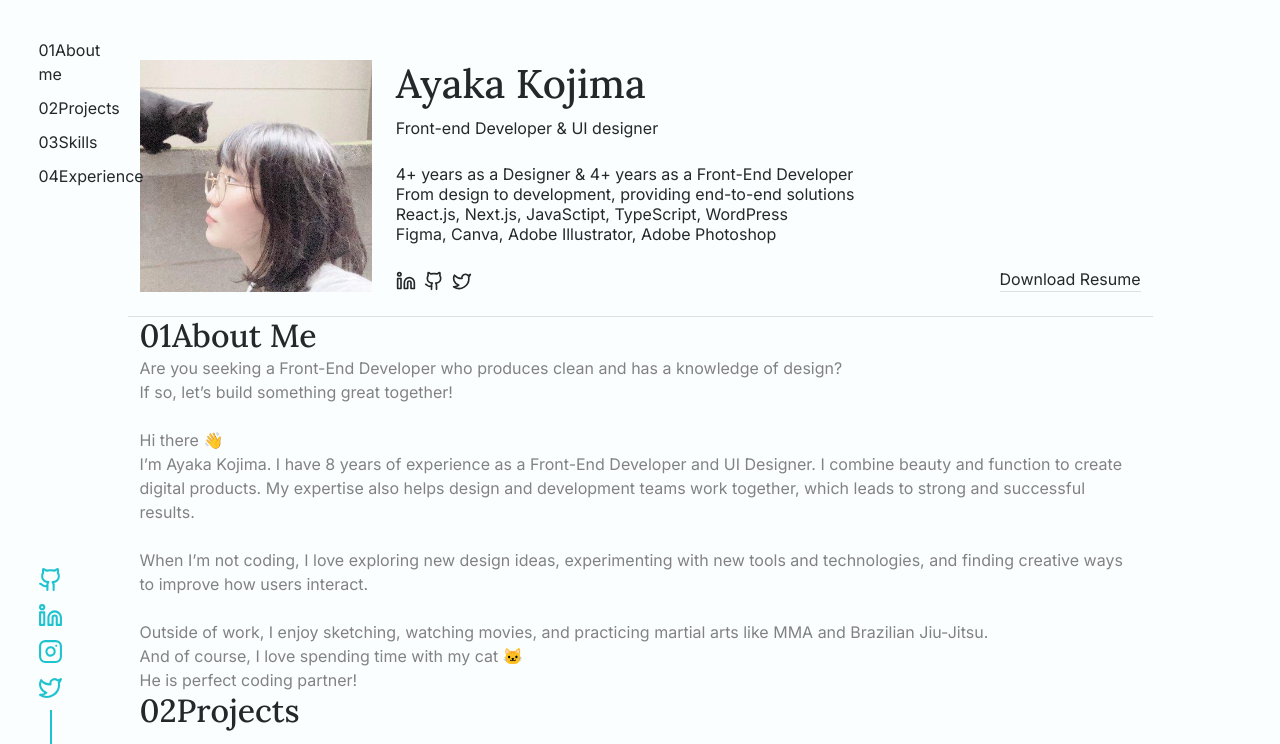
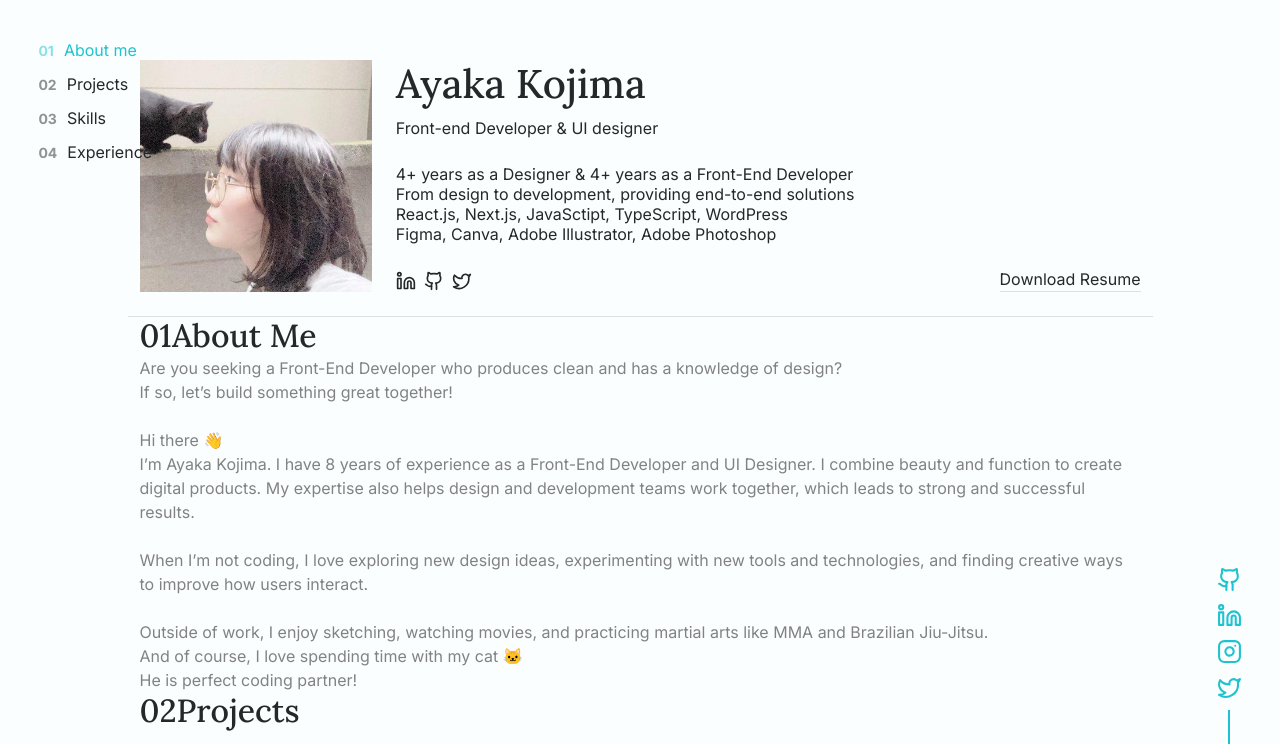
Before and after one commit to ayakakojimaak/portfolio, a Next.js app: page / in a window 1280 px wide. Shown: the top 744 px of the page. Built offline with nearby package versions, Linux system fonts and the light colour scheme; grey boxes are pictures that could not be loaded.

Commit message:
add SidebarSection

```diff
--- a/package.json
+++ b/package.json
@@ -10,6 +10,7 @@
   },
   "dependencies": {
     "bootstrap": "^5.3.3",
+    "gsap": "^3.12.7",
     "lucide-react": "^0.474.0",
     "next": "15.1.6",
     "react": "^19.0.0",
--- a/src/app/page.tsx
+++ b/src/app/page.tsx
@@ -1,7 +1,8 @@
 import React from "react";
 // import Header from "@/components/Header";
 import Hero from "@/components/Hero";
-import Sidebar from "@/components/Sidebar";
+import SidebarSection from "@/components/SidebarSection";
+import SideberSocial from "@/components/SidebarSocial";
 import AboutMe from "@/components/AboutMe";
 import Project from "@/components/Project";
 import Experience from "@/components/Experience";
@@ -30,7 +31,8 @@ export default function Home() {
       <Project />
       <Skill />
       <Experience />
-      <Sidebar sectionOrder={sectionOrder} />
+      <SidebarSection sectionOrder={sectionOrder} />
+      <SideberSocial />
     </div>
   );
 }
--- a/src/components/Sidebar.module.scss
+++ b/src/components/Sidebar.module.scss
@@ -1,3 +1,5 @@
+@import "../styles/partials/variables";
+
 $icon-size: 25px;
 
 .social {
@@ -5,15 +7,50 @@ $icon-size: 25px;
 }
 
 @media screen and (min-width: 1025px) {
-  .container {
+  .sidebarContainer {
+    position: fixed;
+    left: 3vw;
+    top: 3vw;
+    z-index: 100;
+  }
+
+  .sectionList {
+    list-style-type: none;
+    padding: 0;
+    margin: 0;
+  }
+
+  .sectionItem {
+    margin-bottom: 10px;
+
+    a {
       display: flex;
-    flex-direction: column;
+      align-items: center;
+      text-decoration: none;
+      &:hover,
+      &.active {
+        color: $primary-color;
+      }
+    }
+  }
+
+  .sectionKey {
+    font-size: 14px;
+    font-weight: bold;
+    margin-right: 10px;
+    opacity: 0.5;
+  }
+
+  .sectionTitle {
+    font-size: 16px;
+    overflow: hidden;
+    white-space: nowrap;
+  }
+
+  .socialContainer {
     position: fixed;
-    height: 100vh;
-    justify-content: space-between;
     bottom: 0px;
-    left: 3vw;
-  }
+    right: 3vw;
 
     .social {
       display: flex;
@@ -22,7 +59,7 @@ $icon-size: 25px;
       width: $icon-size;
       gap: 10px;
       svg {
-      stroke: #1fc3cf;
+        stroke: $primary-color;
       }
       &::after {
         content: "";
@@ -30,19 +67,8 @@ $icon-size: 25px;
         width: 2px;
         height: 90px;
         margin: 0px auto;
-      background-color: #1fc3cf;
+        background-color: $primary-color;
       }
     }
-
-  .nav {
-    display: flex;
-    flex-direction: column;
-    text-align: left;
-    width: $icon-size;
-    padding-top: 3vw;
-    gap: 10px;
-  }
-  .navTitle {
-    writing-mode: sideways-lr;
   }
 }
--- /dev/null
+++ b/src/components/SidebarSection.tsx
@@ -0,0 +1,54 @@
+"use client";
+
+import type React from "react";
+import { useEffect, useState, useRef } from "react";
+import type { Section } from "@/app/page";
+import styles from "./Sidebar.module.scss";
+import { gsap } from "gsap";
+import { ScrollTrigger } from "gsap/ScrollTrigger";
+
+gsap.registerPlugin(ScrollTrigger);
+
+interface SidebarProps {
+  sectionOrder: Section[];
+}
+
+const SidebarSection: React.FC<SidebarProps> = ({ sectionOrder }) => {
+  const [activeSection, setActiveSection] = useState<string | null>(null);
+  const sidebarRef = useRef<HTMLElement>(null);
+
+  useEffect(() => {
+    if (!sidebarRef.current) return;
+
+    sectionOrder.forEach((section) => {
+      ScrollTrigger.create({
+        trigger: `#${section.slug}`,
+        start: "top center",
+        end: "bottom center",
+        onEnter: () => setActiveSection(section.slug),
+        onEnterBack: () => setActiveSection(section.slug),
+      });
+    });
+
+    return () => {
+      ScrollTrigger.getAll().forEach((trigger) => trigger.kill());
+    };
+  }, [sectionOrder]);
+
+  return (
+    <nav className={styles.sidebarContainer} ref={sidebarRef}>
+      <ul className={styles.sectionList}>
+        {sectionOrder.map((section: Section) => (
+          <li key={section.key} className={styles.sectionItem}>
+            <a href={`#${section.slug}`} className={activeSection === section.slug ? styles.active : ""}>
+              <span className={styles.sectionKey}>{section.key}</span>
+              <span className={styles.sectionTitle}>{section.title}</span>
+            </a>
+          </li>
+        ))}
+      </ul>
+    </nav>
+  );
+};
+
+export default SidebarSection;
--- a/src/components/Sidebar.tsx
+++ b/src/components/SidebarSocial.tsx
@@ -3,23 +3,9 @@ import { Section } from "@/app/page";
 import { Github, Linkedin, Instagram, Twitter } from "lucide-react";
 import styles from "./Sidebar.module.scss";
 
-interface SidebarProps {
-  sectionOrder: Section[];
-}
-
-const Sidebar: React.FC<SidebarProps> = ({ sectionOrder }) => {
+const Sidebar: React.FC = () => {
   return (
-    <nav className={styles.container}>
-      <ul className={styles.nav}>
-        {sectionOrder.map((section: Section) => (
-          <li key={section.key}>
-            <a href={`#${section.slug}`}>
-              <span className={styles.navKey}>{section.key}</span>
-              <span className={styles.navTitle}>{section.title}</span>
-            </a>
-          </li>
-        ))}
-      </ul>
+    <nav className={styles.socialContainer}>
       <ul className={styles.social}>
         <li>
           <a href="https://github.com/ayakakojimaak">
```
Also changed, not shown: 1 other file (tests, documents, lock files or other folders). Lines whose indentation alone changed are shown as unchanged.
